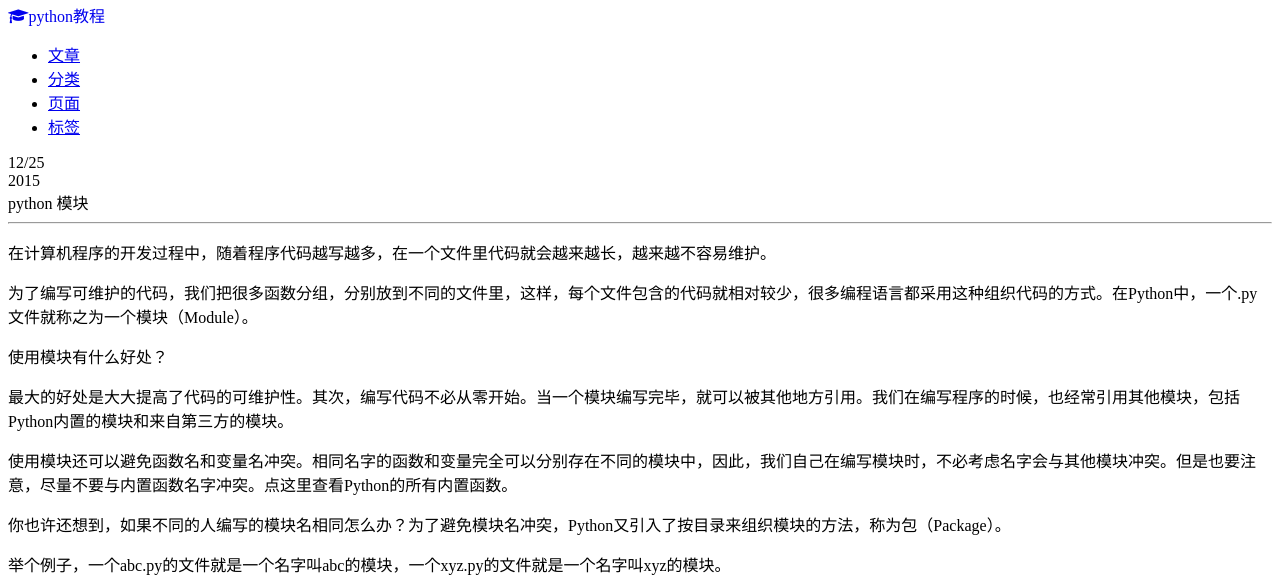
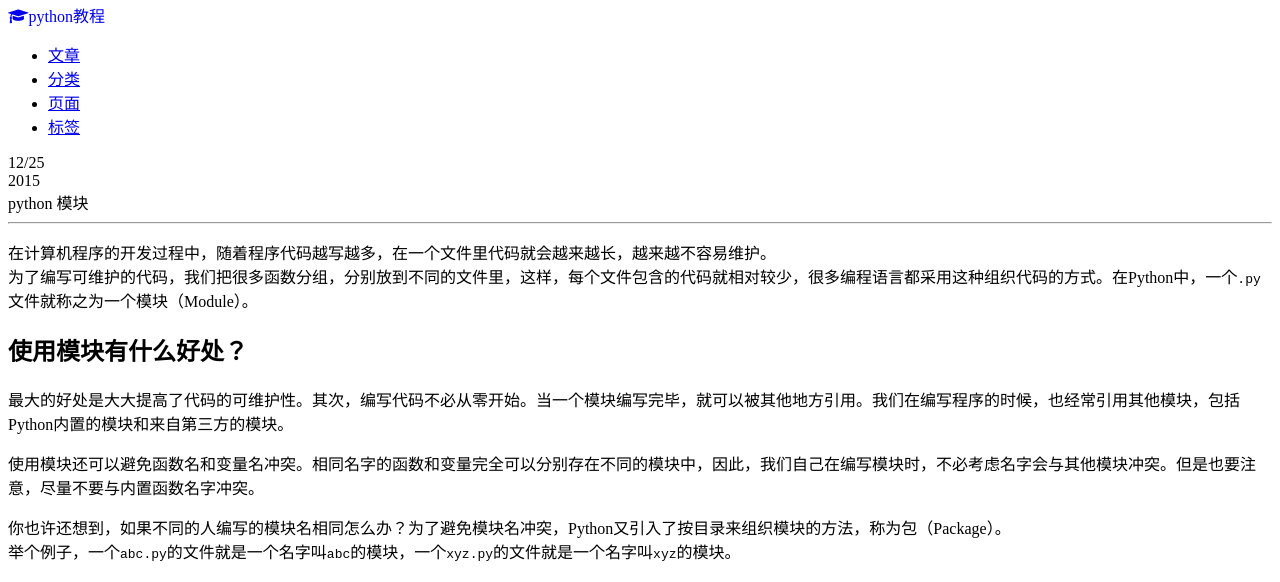
Before and after one commit to pythonjiaocheng/pythonjiaocheng.github.io, a Jekyll site: the page built from _posts/python/2015-12-25-python-模块.md, in a window 1280 px wide and 1400 px high. Shown: the top 582 px of the window. Built offline with Jekyll 4.4.1, drawn with Linux system fonts in a browser that asks for light colours; nearby versions of some CDN libraries; some of the changed text lies outside the part shown.

Commit message:
必须要填写才填写的

```diff
--- a/_posts/python/2015-12-25-python-模块.md
+++ b/_posts/python/2015-12-25-python-模块.md
@@ -8,35 +8,27 @@ description: "python 模块"
 tags: [python]
 ---
 
+在计算机程序的开发过程中，随着程序代码越写越多，在一个文件里代码就会越来越长，越来越不容易维护。
+为了编写可维护的代码，我们把很多函数分组，分别放到不同的文件里，这样，每个文件包含的代码就相对较少，很多编程语言都采用这种组织代码的方式。在Python中，一个`.py`文件就称之为一个模块（Module）。
 
-在计算机程序的开发过程中，随着程序代码越写越多，在一个文件里代码就会越来越长，越来越不容易维护。
 
-为了编写可维护的代码，我们把很多函数分组，分别放到不同的文件里，这样，每个文件包含的代码就相对较少，很多编程语言都采用这种组织代码的方式。在Python中，一个.py文件就称之为一个模块（Module）。
 
-使用模块有什么好处？
+##使用模块有什么好处？
 
 最大的好处是大大提高了代码的可维护性。其次，编写代码不必从零开始。当一个模块编写完毕，就可以被其他地方引用。我们在编写程序的时候，也经常引用其他模块，包括Python内置的模块和来自第三方的模块。
 
-使用模块还可以避免函数名和变量名冲突。相同名字的函数和变量完全可以分别存在不同的模块中，因此，我们自己在编写模块时，不必考虑名字会与其他模块冲突。但是也要注意，尽量不要与内置函数名字冲突。点这里查看Python的所有内置函数。
+使用模块还可以避免函数名和变量名冲突。相同名字的函数和变量完全可以分别存在不同的模块中，因此，我们自己在编写模块时，不必考虑名字会与其他模块冲突。但是也要注意，尽量不要与内置函数名字冲突。
 
 你也许还想到，如果不同的人编写的模块名相同怎么办？为了避免模块名冲突，Python又引入了按目录来组织模块的方法，称为包（Package）。
+举个例子，一个`abc.py`的文件就是一个名字叫`abc`的模块，一个`xyz.py`的文件就是一个名字叫`xyz`的模块。
 
-举个例子，一个abc.py的文件就是一个名字叫abc的模块，一个xyz.py的文件就是一个名字叫xyz的模块。
+现在，假设我们的`abc`和`xyz`这两个模块名字与其他模块冲突了，于是我们可以通过包来组织模块，避免冲突。方法是选择一个顶层包名，比如`mycompany`，按照如下目录存放：
 
-现在，假设我们的abc和xyz这两个模块名字与其他模块冲突了，于是我们可以通过包来组织模块，避免冲突。方法是选择一个顶层包名，比如mycompany，按照如下目录存放：
+![mycompany](/image/python/python_package)
+引入了包以后，只要顶层的包名不与别人冲突，那所有模块都不会与别人冲突。现在，`abc.py`模块的名字就变成了`mycompany.abc`，类似的，`xyz.py`的模块名变成了`mycompany.xyz`。
 
-mycompany
-
-引入了包以后，只要顶层的包名不与别人冲突，那所有模块都不会与别人冲突。现在，abc.py模块的名字就变成了mycompany.abc，类似的，xyz.py的模块名变成了mycompany.xyz。
-
-请注意，每一个包目录下面都会有一个__init__.py的文件，这个文件是必须存在的，否则，Python就把这个目录当成普通目录，而不是一个包。__init__.py可以是空文件，也可以有Python代码，因为__init__.py本身就是一个模块，而它的模块名就是mycompany。
-
+请注意，每一个包目录下面都会有一个`__init__.py`的文件，这个文件是必须存在的，否则，Python就把这个目录当成普通目录，而不是一个包。`__init__.py`可以是空文件，也可以有Python代码，因为`__init__.py`本身就是一个模块，而它的模块名就是`mycompany`。
 类似的，可以有多级目录，组成多级层次的包结构。比如如下的目录结构：
-
-mycompany-web
-
-文件www.py的模块名就是mycompany.web.www，两个文件utils.py的模块名分别是mycompany.utils和mycompany.web.utils。
-
-自己创建模块时要注意命名，不能和Python自带的模块名称冲突。例如，系统自带了sys模块，自己的模块就不可命名为sys.py，否则将无法导入系统自带的sys模块。
-
-mycompany.web也是一个模块，请指出该模块对应的.py文件。
+![可以有多级目录，组成多级层次的包结构](/image/python/可以有多级目录，组成多级层次的包结构)
+文件`www.py`的模块名就是`mycompany.web.www`，两个文件`utils.py`的模块名分别是`mycompany.utils`和`mycompany.web.utils`。
+自己创建模块时要注意命名，不能和Python自带的模块名称冲突。例如，系统自带了`sys`模块，自己的模块就不可命名为`sys.py`，否则将无法导入系统自带的`sys`模块。
```
Also changed, not shown: 1 other file.
